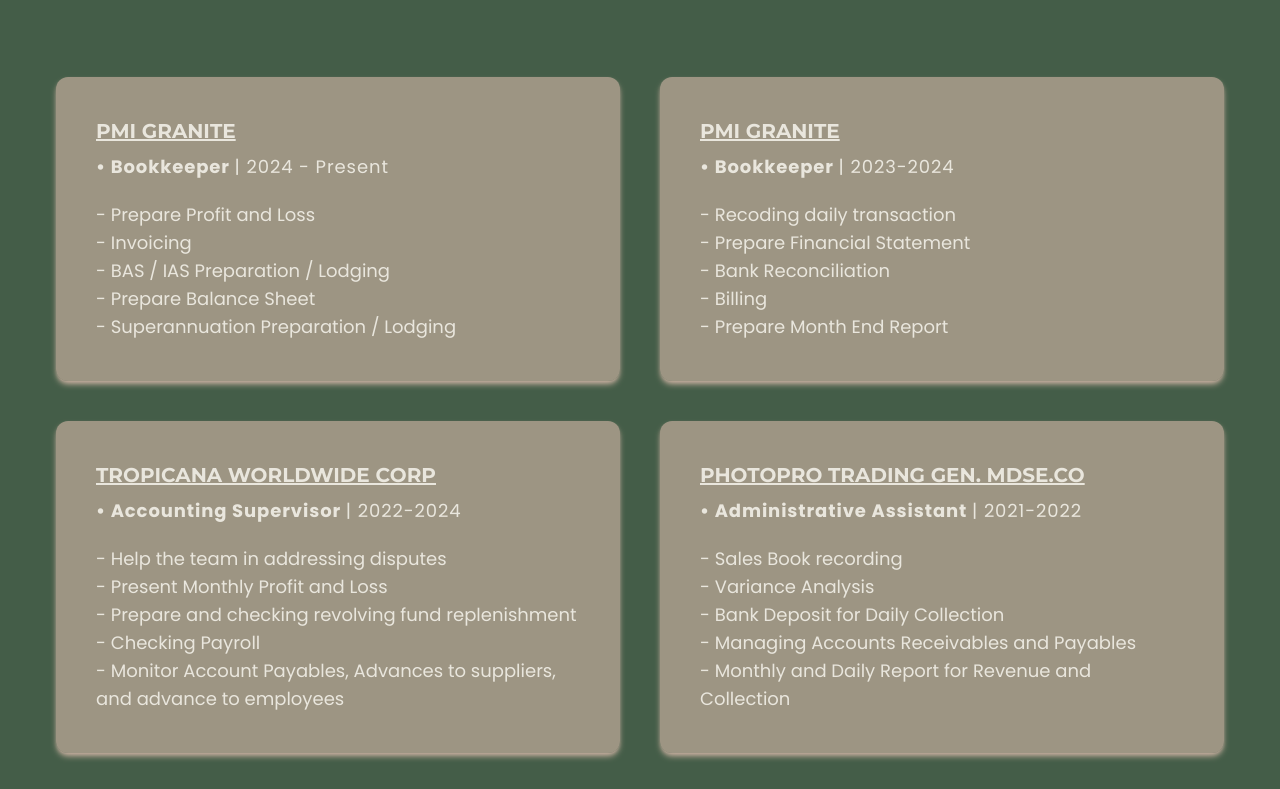
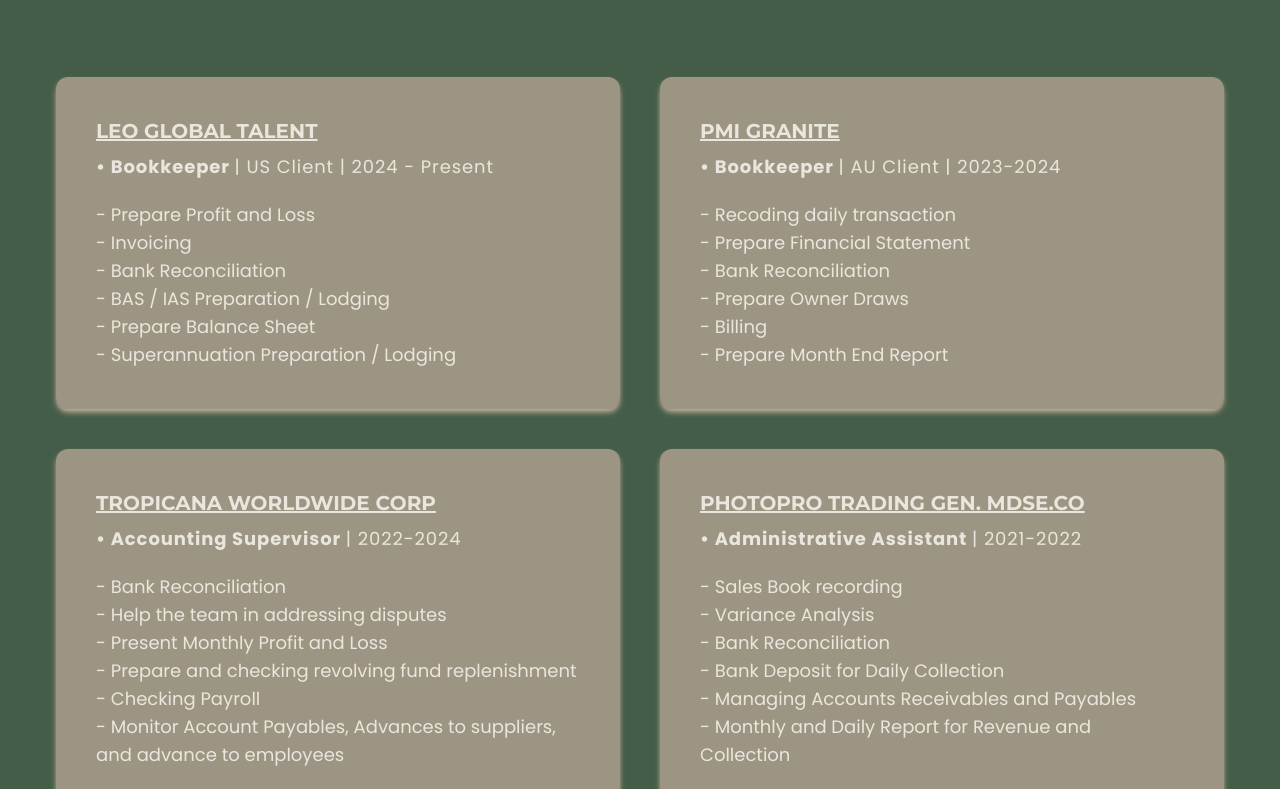
Before and after one commit to riyudev/boookkeeper-portfolio, a React (Vite) app: page / in a window 1280 px wide. Shown: the part 2151-2940 px from the top of the page. Built offline with nearby package versions, Linux system fonts and the light colour scheme.

Commit message:
edit exp

```diff
--- a/src/pages/About.jsx
+++ b/src/pages/About.jsx
@@ -6,9 +6,9 @@
   { name: "Bookkeeping", rating: 5 },
   { name: "Accounting", rating: 5 },
   { name: "Data Entry", rating: 5 },
-  { name: "Financial Statements", rating: 4.5 },
+  { name: "Financial Statements", rating: 5 },
   { name: "Copy Writing", rating: 4.5 },
-  { name: "Payroll Processing", rating: 4 },
+  { name: "Payroll Processing", rating: 5 },
   { name: "Bank Reconciliation", rating: 4 },
   { name: "Business Analysis", rating: 4 },
 ];
--- a/src/pages/Experience.jsx
+++ b/src/pages/Experience.jsx
@@ -3,12 +3,13 @@
 function Experience() {
   const experiences = [
     {
-      company: "PMI GRANITE",
+      company: "LEO GLOBAL TALENT",
       role: "Bookkeeper",
-      duration: "2024 - Present",
+      duration: "US Client | 2024 - Present",
       tasks: [
         "Prepare Profit and Loss",
         "Invoicing",
+        "Bank Reconciliation",
         "BAS / IAS Preparation / Lodging",
         "Prepare Balance Sheet",
         "Superannuation Preparation / Lodging",
@@ -17,11 +18,12 @@
     {
       company: "PMI GRANITE",
       role: "Bookkeeper",
-      duration: "2023-2024",
+      duration: "AU Client | 2023-2024",
       tasks: [
         "Recoding daily transaction",
         "Prepare Financial Statement",
         "Bank Reconciliation",
+        "Prepare Owner Draws",
         "Billing",
         "Prepare Month End Report",
       ],
@@ -31,6 +33,7 @@
       role: "Accounting Supervisor",
       duration: "2022-2024",
       tasks: [
+        "Bank Reconciliation",
         "Help the team in addressing disputes",
         "Present Monthly Profit and Loss",
         "Prepare and checking revolving fund replenishment",
@@ -45,6 +48,7 @@
       tasks: [
         "Sales Book recording",
         "Variance Analysis",
+        "Bank Reconciliation",
         "Bank Deposit for Daily Collection",
         "Managing Accounts Receivables and Payables",
         "Monthly and Daily Report for Revenue and Collection",
@@ -57,6 +61,7 @@
       tasks: [
         "Variance Analysis",
         "Encoding data",
+        "Bank Reconciliation",
         "Preparing Invoices for payment",
         "Checking and Analyzing invoices",
         "Monitor payables to avoid overdue account",
```
